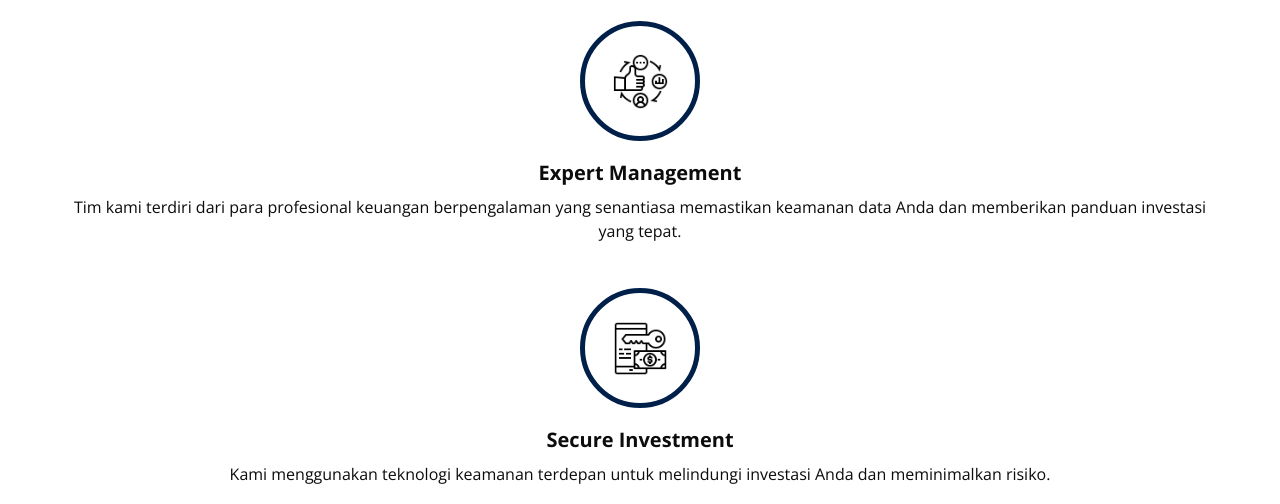
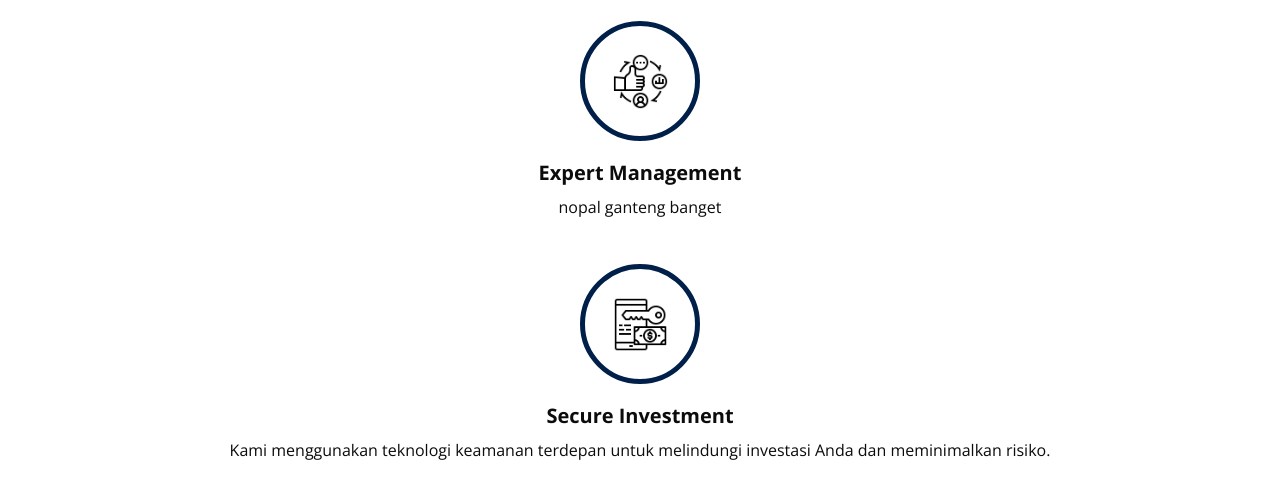
Before and after one commit to Naufalaryaaa/BudgetBuddy-beta, a plain HTML site: page BudgetBuddy/why.html in a window 1280 px wide. Shown: the part 228-732 px from the top of the page. Drawn offline with nearby package versions, Linux system fonts and the light colour scheme; some packages are replaced by stand-ins of ours.

Commit message:
Update why.html

```diff
--- a/BudgetBuddy/why.html
+++ b/BudgetBuddy/why.html
@@ -110,7 +110,7 @@
               Expert Management
             </h5>
             <p>
-              Tim kami terdiri dari para profesional keuangan berpengalaman yang senantiasa memastikan keamanan data Anda dan memberikan panduan investasi yang tepat.
+              nopal ganteng banget
             </p>
           </div>
         </div>
```
